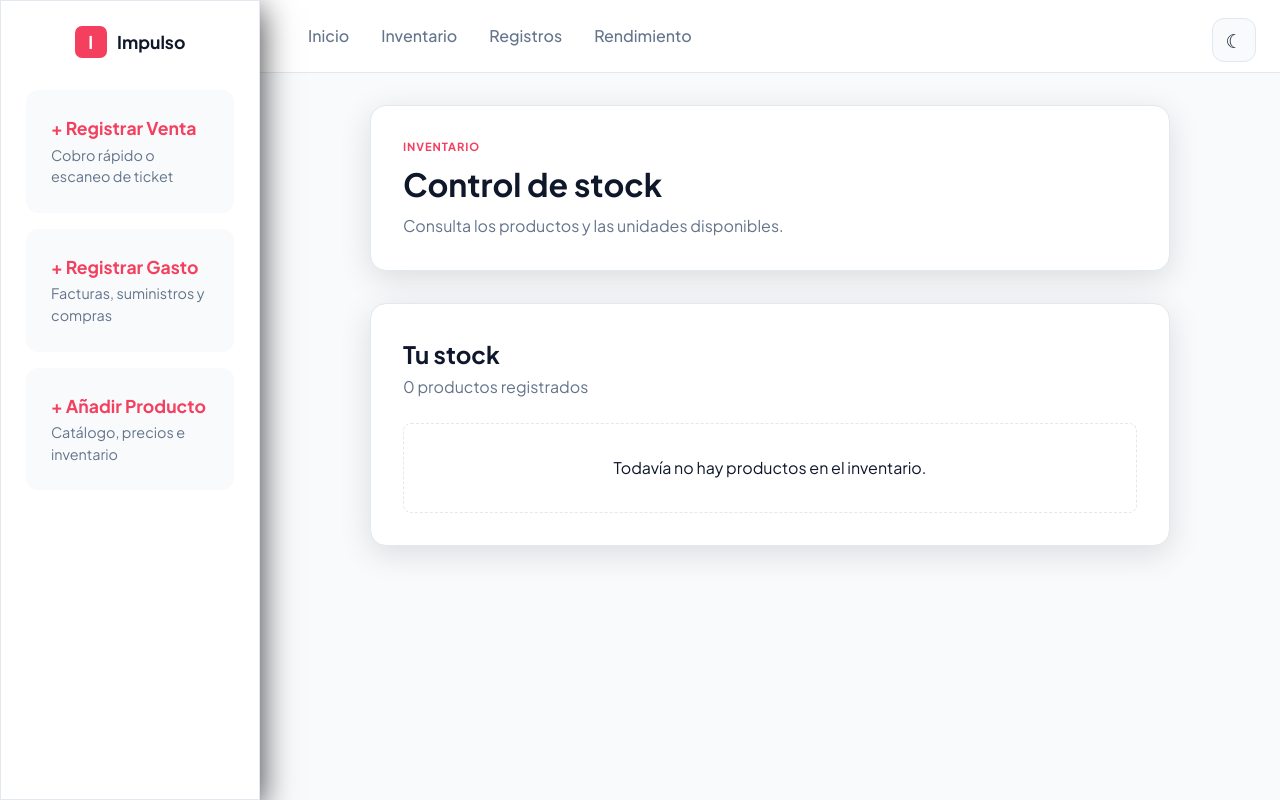
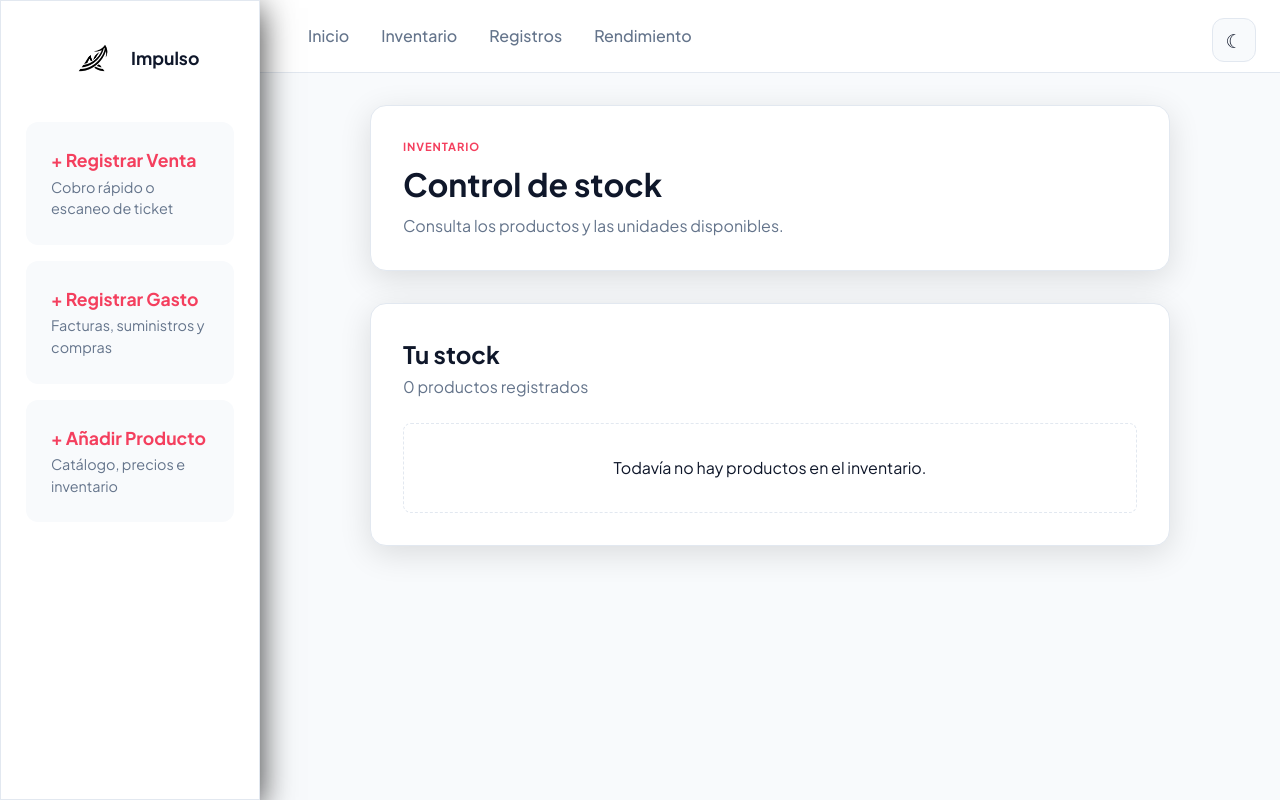
Before and after one commit to lucasmcom34-afk/Proyecto_web, a plain HTML site: page inventario/inventario.html in a window 1280 px wide. Drawn offline with Linux system fonts and the light colour scheme.

Commit message:
Agregado funcionalidades extra al  dashboard. Como estructura visual, fechas en tiempo real y anteriores (retroactiva), graficos, el logo,  vista de rendimiento de los ultimos 3 meses y algunas ventas de productos de ejemplo/demostración.

```diff
--- a/historialRegistros/stylevistas.css
+++ b/historialRegistros/stylevistas.css
@@ -1,12 +1,3 @@
-.marca {
-    display: flex;
-    align-items: center;
-    gap: 0.65rem;
-    margin: 0 0 1rem;
-    color: var(--titulos);
-    font-size: 1.1rem;
-    font-weight: 700;
-}
 
 .marca-icono {
     display: grid;
--- a/inventario/inventario.css
+++ b/inventario/inventario.css
@@ -1,23 +1,3 @@
-.marca {
-    display: flex;
-    align-items: center;
-    gap: 0.65rem;
-    margin: 0 0 1rem;
-    color: var(--titulos);
-    font-size: 1.1rem;
-    font-weight: 700;
-}
-
-.marca-icono {
-    display: grid;
-    width: 2rem;
-    height: 2rem;
-    place-items: center;
-    color: white;
-    background: var(--cta);
-    border-radius: 7px;
-}
-
 #aRapidas {
     display: flex;
     flex-direction: column;
--- a/inventario/inventario.html
+++ b/inventario/inventario.html
@@ -43,7 +43,10 @@
     </header>
 
     <aside id="aRapidas" aria-label="Acciones rápidas">
-        <p class="marca"><span class="marca-icono">I</span> Impulso</p>
+        <p class="marca">
+            <img class="marca-logo" src="../img/logo-removebg-preview.png" alt="">
+            <span>Impulso</span>
+        </p>
 
         <a href="#" class="opcion" data-action="venta">
             <section>
--- a/rendimiento/styleRendimiento.css
+++ b/rendimiento/styleRendimiento.css
@@ -1,23 +1,3 @@
-.marca {
-    display: flex;
-    align-items: center;
-    gap: 0.65rem;
-    margin: 0 0 1rem;
-    color: var(--titulos);
-    font-size: 1.1rem;
-    font-weight: 700;
-}
-
-.marca-icono {
-    display: grid;
-    width: 2rem;
-    height: 2rem;
-    place-items: center;
-    color: white;
-    background: var(--cta);
-    border-radius: 7px;
-}
-
 #aRapidas {
     display: flex;
     flex-direction: column;
```
Also changed, not shown: historialRegistros/registros.html (+4 -1 lines), registro/index.html (+5 -1 lines), registro/styles.css (+7 -1 lines), rendimiento/rendimiento.html (+4 -1 lines).
